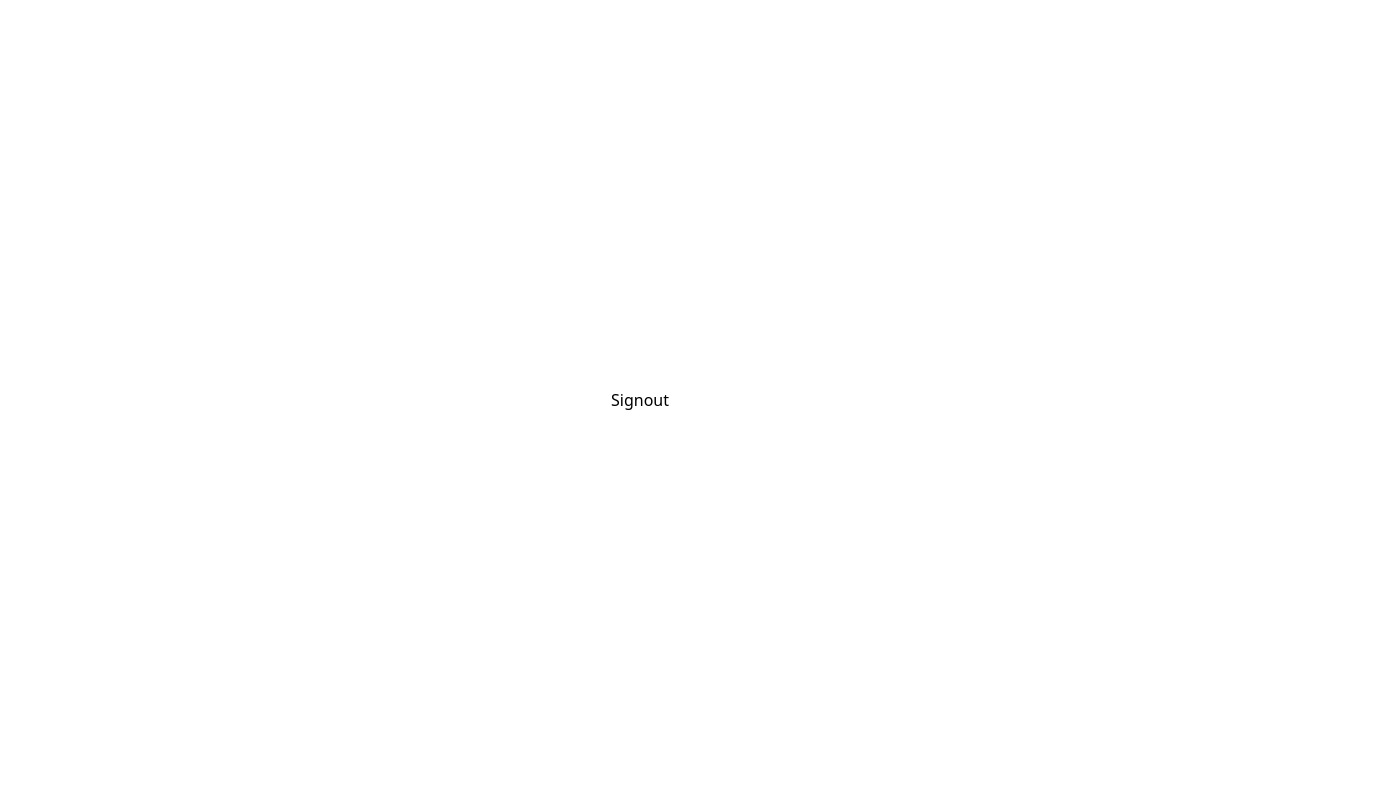
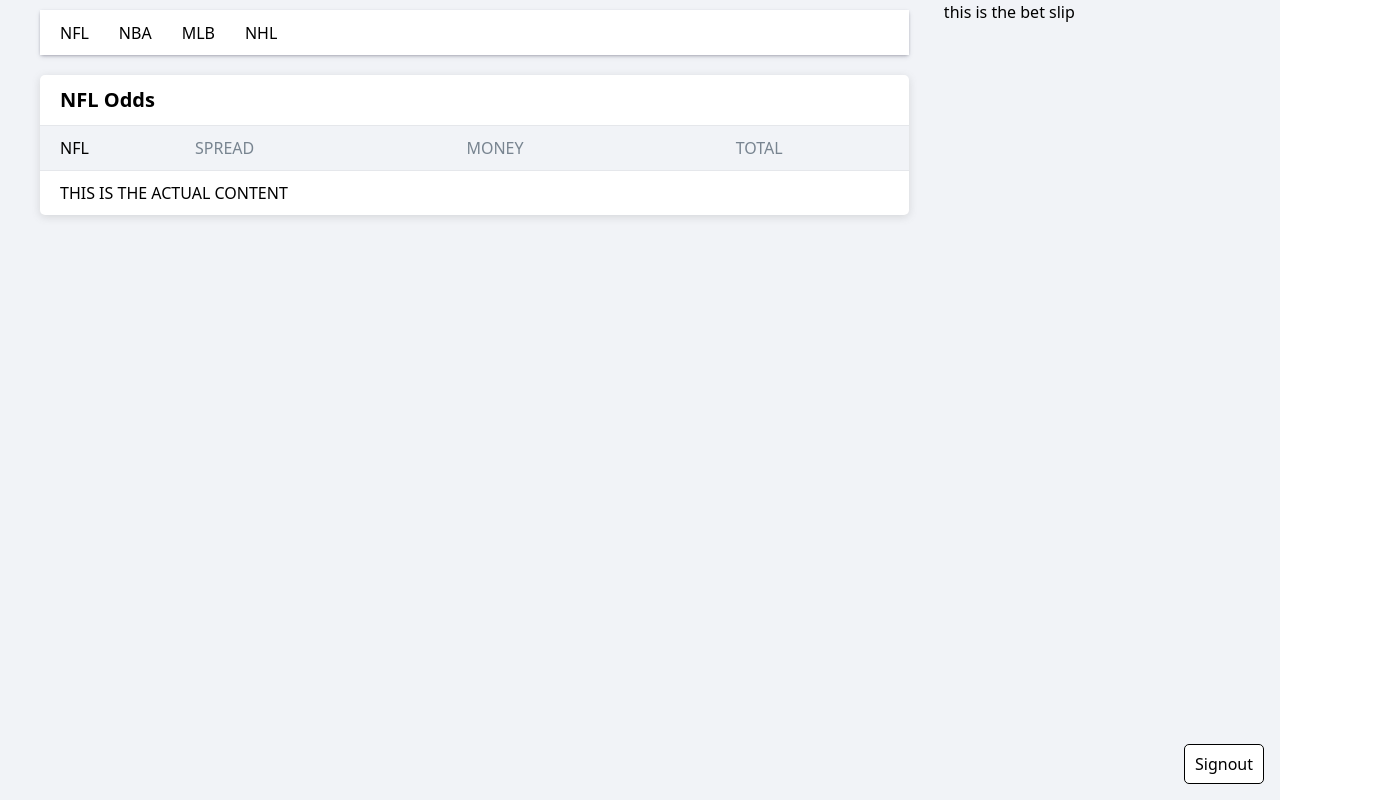
Before and after one commit to sephhhh/betaku-sportsbook, a Next.js app: page /dashboard in a window 1280 px wide. Shown: the whole page, 1394 px wide, since content can reach past the window. Built offline with nearby package versions, Linux system fonts and the light colour scheme; no server answers.

Commit message:
updated dashboard's header with avaiable sports and added theOdds api'

```diff
--- /dev/null
+++ b/src/app/dashboard/oddsApi.js
@@ -0,0 +1,32 @@
+const axios = require('axios');
+
+const API_KEY = '616f6742356a0691a93db8e24f892867'; // Replace with your API key
+const BASE_URL = 'https://api.the-odds-api.com/v4/sports';
+
+export const getNFLGames = async (bookmaker = 'fanduel', regions = 'us') => {
+  try {
+      const response = await axios.get(`${BASE_URL}/americanfootball_nfl/odds`, {
+          params: {
+              apiKey: API_KEY,
+              regions,
+              markets: 'spreads,totals,h2h',
+              oddsFormat: 'decimal',
+              dateFormat: 'iso',
+              bookmakers: bookmaker,
+          }
+      });
+      return response.data;
+  } catch (error) {
+      console.error('Error fetching NFL games:', error.response?.data || error.message);
+  }
+};
+
+function decimalToAmericanOdds(decimalOdds) {
+  if (decimalOdds < 2.0) {
+      // Favorites: Use the formula for odds ≤ 2.0
+      return Math.round(-100 / (decimalOdds - 1));
+  } else {
+      // Underdogs: Use the formula for odds > 2.0
+      return Math.round((decimalOdds - 1) * 100);
+  }
+}
--- a/src/app/dashboard/page.js
+++ b/src/app/dashboard/page.js
@@ -4,6 +4,13 @@
 import React, { useState, useRef } from "react";
 import { useRouter } from "next/navigation";
 import { checkCurrentUser, signOutUser } from "@/lib/firebase";
+import { getNFLGames } from "./oddsApi";
+
+let count = 0;
+
+function createGame() {
+  console.log*'hi';
+}
 
 export default function Home() {
   const router = useRouter();
@@ -15,9 +22,61 @@
     router.push('/');
   }
 
+  if (count === 0) {
+    getNFLGames().then(games => {
+      if (games) {
+          for (const game in games) {
+            if (game < 1) {
+              const markets = games[game].bookmakers[0].markets;
+              const homeTeam = games[game].home_team;
+              const awayTeam = games[game].away_team;
+              const commenceTime = games[game].commence_time;
+              console.log(`${awayTeam} @ ${homeTeam}`);
+              console.log(commenceTime);
+              for (const marketNum in markets) {
+                const market = markets[marketNum];
+                const outcomes = market.outcomes;
+                console.log(market.key)
+                for (const outcome in outcomes) {
+                  console.log(outcomes[outcome])
+                }
+              }
+            }
+          }
+      } else {
+          console.log('No games found.');
+      }
+    });
+  }
+  count++;
+
   return (
-    <main className="h-screen flex justify-center items-center">
-       <button ref={signoutButtonRef} className="h-[40px] bg-white" onClick={handleSignoutClick}>Signout</button>
+    <main className="grid grid-cols-[auto_450px] h-screen pl-[40px] gap-[35px] bg-[#f1f3f7]">
+      <div className="flex flex-col mt-[10px] gap-[20px]">
+        <div className="flex h-[45px] items-center pl-[20px] gap-[30px] shadow-[rgba(50,50,93,0.25)_0px_2px_5px_-1px,rgba(0,0,0,0.3)_0px_1px_3px_-1px] bg-[#fff]">
+          <button className="sportTitle">NFL</button><button className="sportTitle">NBA</button><button className="sportTitle">MLB</button><button className="sportTitle">NHL</button>
+        </div>
+        <div className="rounded-[5px] shadow-[rgba(99,99,99,0.2)_0px_2px_8px_0px] bg-[#fff]">
+          <div className="pl-[20px] pr-[20px] pt-[10px] pb-[10px] text-[20px] font-semibold">NFL Odds</div>
+          <hr></hr>
+          <div className="flex justify-between pl-[20px] pr-[20px] pt-[10px] pb-[10px] bg-[#f1f3f7]">
+            <div className="sport">NFL</div>
+            <div className="flex justify-around w-[800px]">
+              <div className="text-[#788490]">SPREAD</div>
+              <div className="text-[#788490]">MONEY</div>
+              <div className="text-[#788490]">TOTAL</div>
+            </div>
+          </div>
+          <hr></hr>
+          <div className="pl-[20px] pr-[20px] pt-[10px] pb-[10px]">THIS IS THE ACTUAL CONTENT</div>
+        </div>
+      </div>
+
+      <div className="betSlip">
+        this is the bet slip
+      </div>
+
+       <button ref={signoutButtonRef} className="fixed bottom-4 right-4 h-[40px] bg-white border border-solid border-black rounded-[5px] pl-[10px] pr-[10px]" onClick={handleSignoutClick}>Signout</button>
     </main>
   )
 }
```
